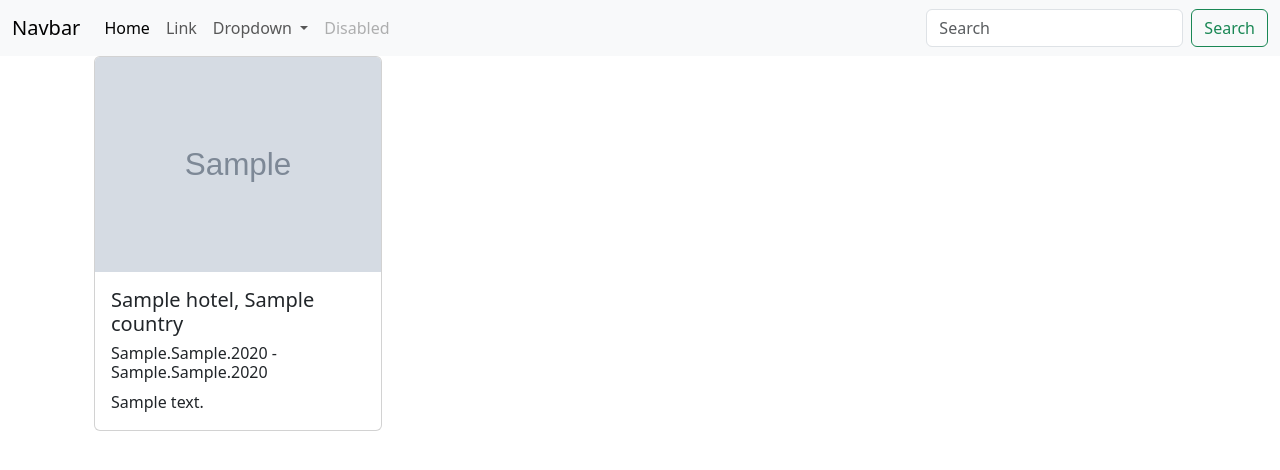
After one commit to SanyokN/FinalProject_Python2_Hillel, a FastAPI app: template templates/details.html in a window 1280 px wide. The commit adds this page. Shown: the top 470 px of the page. Run offline with FastAPI, Linux system fonts and the light colour scheme; the template is opened without the code that fills it: most values are stand-ins (such as "Sample title", 1, 10 or a date in 2020); grey boxes marked "Sample" are stand-in pictures.

Commit message:
changed files

```diff
--- a/main.py
+++ b/main.py
@@ -1,14 +1,10 @@
-from fastapi import FastAPI, HTTPException, Path, Query, Request
-from fastapi.templating import Jinja2Templates
-from starlette import status
+from fastapi import FastAPI
 
 import config
-import dao
+from api_router.api_trips import api_router_trips
 from api_router.api_users import api_router_users
-from api_router.schemas_trips import CreatedTrip, DeletedTrip, NewTrip
 from database import create_tables
-
-templates = Jinja2Templates(directory="templates")
+from web_router.web import web_router
 
 
 def lifespan(app: FastAPI):
@@ -22,64 +18,6 @@ app = FastAPI(
 )
 
 
-@app.post(
-    "/api/trips/create/", status_code=status.HTTP_201_CREATED, tags=["API", "Trips"]
-)
-def create_trip(new_trip: NewTrip) -> CreatedTrip:
-    created_trip = dao.create_trip(**new_trip.model_dump())
-    return created_trip
-
-
-@app.get("/api/trips/", tags=["API", "Trips"])
-def get_trips(
-    limit: int = Query(default=5, gt=0, le=50, description="Number of trips"),
-    skip: int = Query(default=0, ge=0, description="How many to skip"),
-    name: str = Query(default="", description="Part of the trip name"),
-) -> list[CreatedTrip]:
-    trips = dao.get_all_trips(limit=limit, skip=skip, name=name)
-    return trips
-
-
-@app.get("/api/trips/{trip_id}", tags=["API", "Trips"])
-def get_trip(
-    trip_id: int = Path(gt=0, description="ID of the trip"),
-) -> CreatedTrip:
-    trip = dao.get_trip_by_id(trip_id=trip_id)
-    if trip:
-        return trip
-    raise HTTPException(status_code=status.HTTP_404_NOT_FOUND, detail="Not found")
-
-
-@app.put("/api/trips/{trip_id}", tags=["API", "Trips"])
-def update_trip(
-    updated_trip: NewTrip,
-    trip_id: int = Path(gt=0, description="ID of the trip"),
-) -> CreatedTrip:
-    trip = dao.get_trip_by_id(trip_id=trip_id)
-    if not trip:
-        raise HTTPException(status_code=status.HTTP_404_NOT_FOUND, detail="Not found")
-
-    trip = dao.update_trip(trip_id, updated_trip.model_dump())
-    return trip
-
-
-@app.delete("/api/trips/{trip_id}", tags=["API", "Trips"])
-def delete_trip(
-    trip_id: int = Path(gt=0, description="ID of the trip"),
-) -> DeletedTrip:
-    trip = dao.get_trip_by_id(trip_id=trip_id)
-    if not trip:
-        raise HTTPException(status_code=status.HTTP_404_NOT_FOUND, detail="Not found")
-    dao.delete_trip(trip_id=trip_id)
-    return DeletedTrip(id=trip_id)
-
-
-@app.get("/", include_in_schema=False)
-def index_web(request: Request):
-
-    return templates.TemplateResponse(
-        "index.html", {"request": request, "": {}, "title": "Main page"}
-    )
-
-
+app.include_router(api_router_trips)
 app.include_router(api_router_users)
+app.include_router(web_router)
--- a/pyproject.toml
+++ b/pyproject.toml
@@ -7,7 +7,7 @@ readme = "README.md"
 
 [tool.poetry.dependencies]
 python = "^3.11"
-fastapi = "^0.111.0"
+fastapi = {extras = ["all"], version = "^0.112.0"}
 flake8 = "^7.1.0"
 black = "^24.4.2"
 isort = "^5.13.2"
--- a/templates/base.html
+++ b/templates/base.html
@@ -8,10 +8,11 @@
   </head>
   <body>
 
-  {% block content %}
-  {% endblock %}
-
-
+    {% include 'navbar.html' %}
+    <div class="container">
+        {% block content %}
+        {% endblock %}
+    </div>
 
     <script src="https://cdn.jsdelivr.net/npm/bootstrap@5.3.3/dist/js/bootstrap.bundle.min.js" integrity="sha384-YvpcrYf0tY3lHB60NNkmXc5s9fDVZLESaAA55NDzOxhy9GkcIdslK1eN7N6jIeHz" crossorigin="anonymous"></script>
   </body>
--- /dev/null
+++ b/templates/details.html
@@ -0,0 +1,14 @@
+{% extends 'base.html' %}
+{% block content %}
+<div class="container">
+    <div class="card" style="width: 18rem;">
+        <img src="{{ trip.cover_url }}" class="card-img-top" alt="...">
+        <div class="card-body">
+            <h5 class="card-title">{{ trip.hotel }}, {{ trip.country }}</h5>
+            <h6 class="card-title">{{ trip.checkin_day }}.{{ trip.checkin_month }}.{{ trip.checkin_year }} -
+                {{ trip.checkout_day }}.{{ trip.checkout_month }}.{{ trip.checkout_year }}</h6>
+            <p class="card-text">{{ trip.description }}</p>
+        </div>
+    </div>
+</div>
+{% endblock %}
--- /dev/null
+++ b/templates/navbar.html
@@ -0,0 +1,36 @@
+<nav class="navbar navbar-expand-lg bg-body-tertiary">
+  <div class="container-fluid">
+    <a class="navbar-brand" href="#">Navbar</a>
+    <button class="navbar-toggler" type="button" data-bs-toggle="collapse" data-bs-target="#navbarSupportedContent" aria-controls="navbarSupportedContent" aria-expanded="false" aria-label="Toggle navigation">
+      <span class="navbar-toggler-icon"></span>
+    </button>
+    <div class="collapse navbar-collapse" id="navbarSupportedContent">
+      <ul class="navbar-nav me-auto mb-2 mb-lg-0">
+        <li class="nav-item">
+          <a class="nav-link active" aria-current="page" href="#">Home</a>
+        </li>
+        <li class="nav-item">
+          <a class="nav-link" href="#">Link</a>
+        </li>
+        <li class="nav-item dropdown">
+          <a class="nav-link dropdown-toggle" href="#" role="button" data-bs-toggle="dropdown" aria-expanded="false">
+            Dropdown
+          </a>
+          <ul class="dropdown-menu">
+            <li><a class="dropdown-item" href="#">Action</a></li>
+            <li><a class="dropdown-item" href="#">Another action</a></li>
+            <li><hr class="dropdown-divider"></li>
+            <li><a class="dropdown-item" href="#">Something else here</a></li>
+          </ul>
+        </li>
+        <li class="nav-item">
+          <a class="nav-link disabled" aria-disabled="true">Disabled</a>
+        </li>
+      </ul>
+      <form class="d-flex" role="search">
+        <input class="form-control me-2" type="search" placeholder="Search" aria-label="Search">
+        <button class="btn btn-outline-success" type="submit">Search</button>
+      </form>
+    </div>
+  </div>
+</nav>
--- a/utils/email_sender.py
+++ b/utils/email_sender.py
@@ -32,8 +32,8 @@ def send_email(
     if attachment:
         is_file_exists = os.path.exists(attachment)
         if not is_file_exists:
-            print(f"file {attachment} doesn`t exist")
-            raise ValueError(f"file {attachment} doesn`t exist")
+            print(f"file {attachment} does not exist")
+            raise ValueError(f"file {attachment} does not exist")
         else:
             basename = os.path.basename(attachment)
             filesize = os.path.getsize(attachment)
```
Also changed, not shown: api_router/schemas_trips.py (+8 -3 lines), dao.py (+14 -4 lines), database.py (+9 -3 lines), templates/index.html (+9 -9 lines), web_router/web.py (added, +30 -0 lines), 2 other files.
